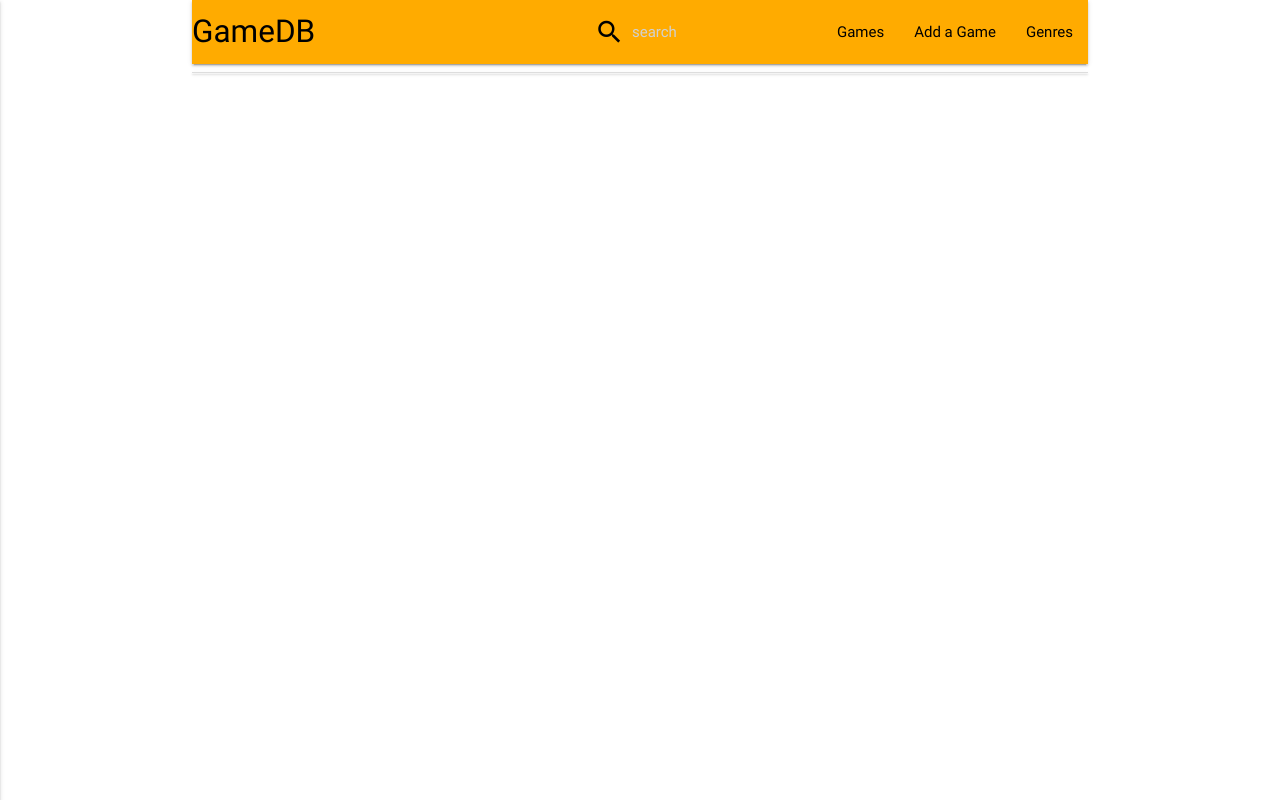
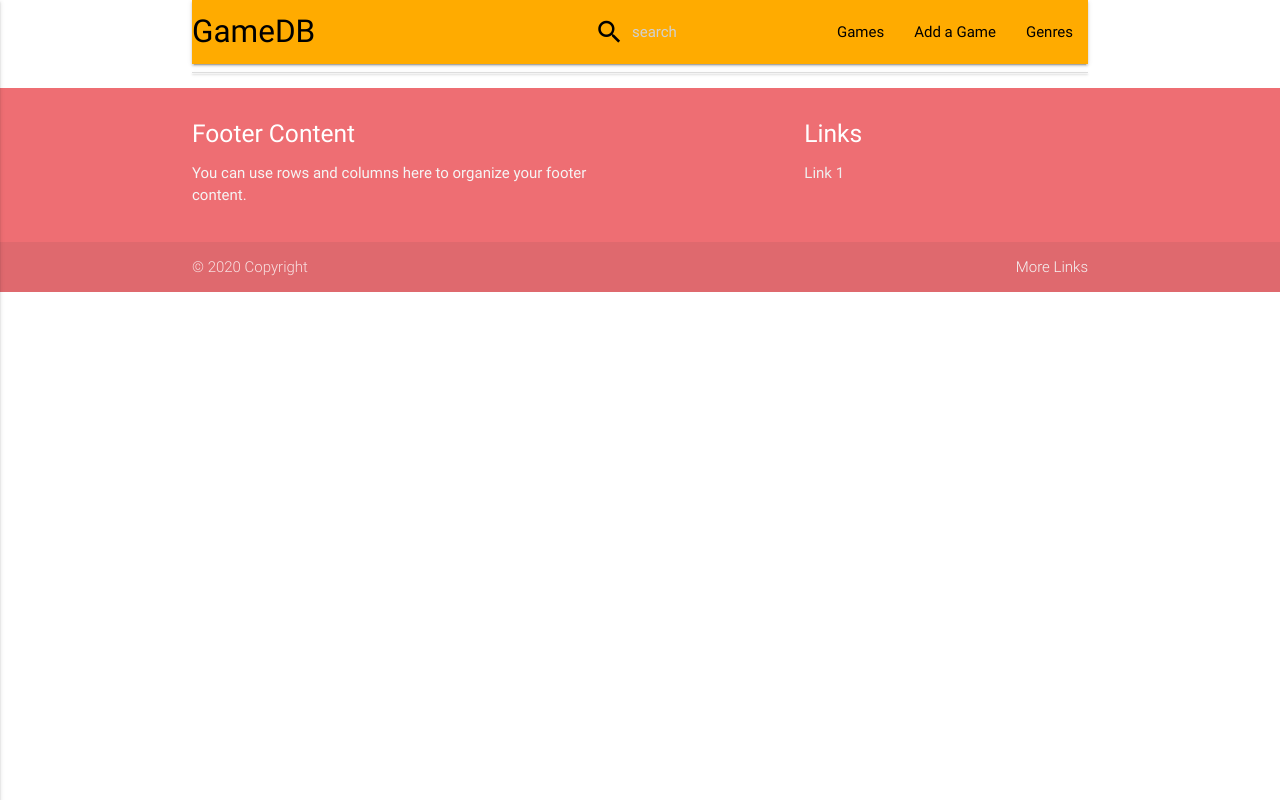
Before and after one commit to VladimirB3/ms-project-3, a Flask app: page / in a window 1280 px wide. Run offline with Flask 2, Linux system fonts and the light colour scheme; data that the repository does not hold is empty; some libraries are stand-ins or nearby versions.

Commit message:
Added some content t the database for testing, added a footer from Materialize - needs customization

```diff
--- a/app.py
+++ b/app.py
@@ -5,7 +5,7 @@ from bson.objectid import ObjectId
 
 app = Flask(__name__)
 app.config["MONGO_DBNAME"] = 'videogames'
-app.config['MONGO_URI'] = 'mongodb+srv://puika:*********@myfirstcluster.lzacf.mongodb.net/**********?retryWrites=true&w=majority'
+app.config['MONGO_URI'] = 'mongodb+srv://puika:*@myfirstcluster.lzacf.mongodb.net/*?retryWrites=true&w=majority'
 
 mongo = PyMongo(app)
 
--- a/static/css/style.css
+++ b/static/css/style.css
@@ -9,3 +9,13 @@
 .game_header {
     margin: 5px;
 }
+
+body {
+    display: flex;
+    min-height: 100vh;
+    flex-direction: column;
+  }
+
+  main {
+    flex: 1 0 auto;
+  }
--- a/templates/base.html
+++ b/templates/base.html
@@ -44,6 +44,28 @@
     <div class="container">
     {% block content %} {% endblock %}
     </div>
+    <footer class="page-footer">
+          <div class="container">
+            <div class="row">
+              <div class="col l6 s12">
+                <h5 class="white-text">Footer Content</h5>
+                <p class="grey-text text-lighten-4">You can use rows and columns here to organize your footer content.</p>
+              </div>
+              <div class="col l4 offset-l2 s12">
+                <h5 class="white-text">Links</h5>
+                <ul>
+                  <li><a class="grey-text text-lighten-3" href="#!">Link 1</a></li>
+                </ul>
+              </div>
+            </div>
+          </div>
+          <div class="footer-copyright">
+            <div class="container">
+            © 2020 Copyright
+            <a class="grey-text text-lighten-4 right" href="#!">More Links</a>
+            </div>
+          </div>
+        </footer>
     <script src="https://cdnjs.cloudflare.com/ajax/libs/jquery/3.5.1/jquery.min.js" integrity="sha512-bLT0Qm9VnAYZDflyKcBaQ2gg0hSYNQrJ8RilYldYQ1FxQYoCLtUjuuRuZo+fjqhx/qtq/1itJ0C2ejDxltZVFg==" crossorigin="anonymous"></script>
     <script src="https://cdnjs.cloudflare.com/ajax/libs/materialize/0.100.2/js/materialize.min.js"></script>
     <script>
```
